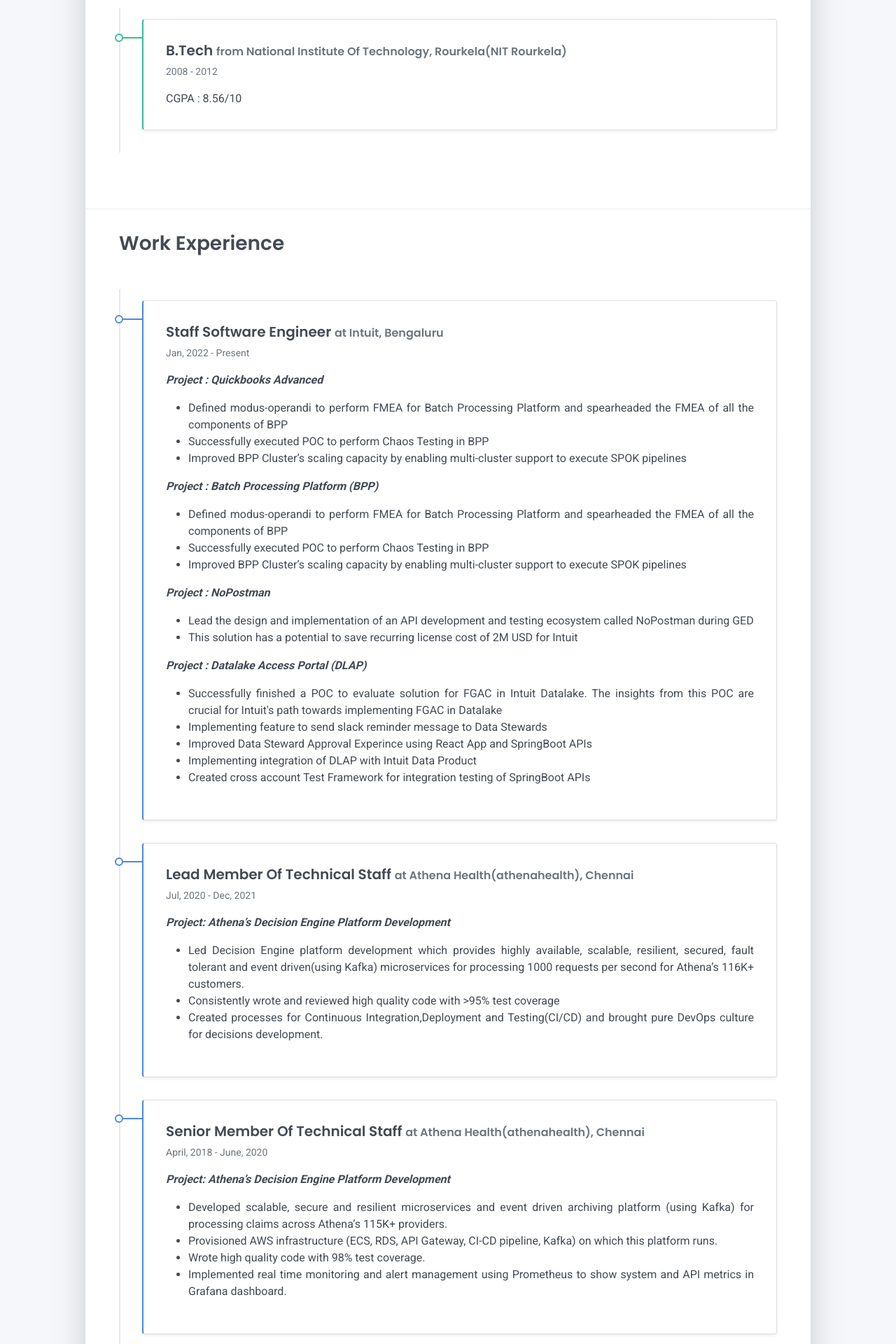
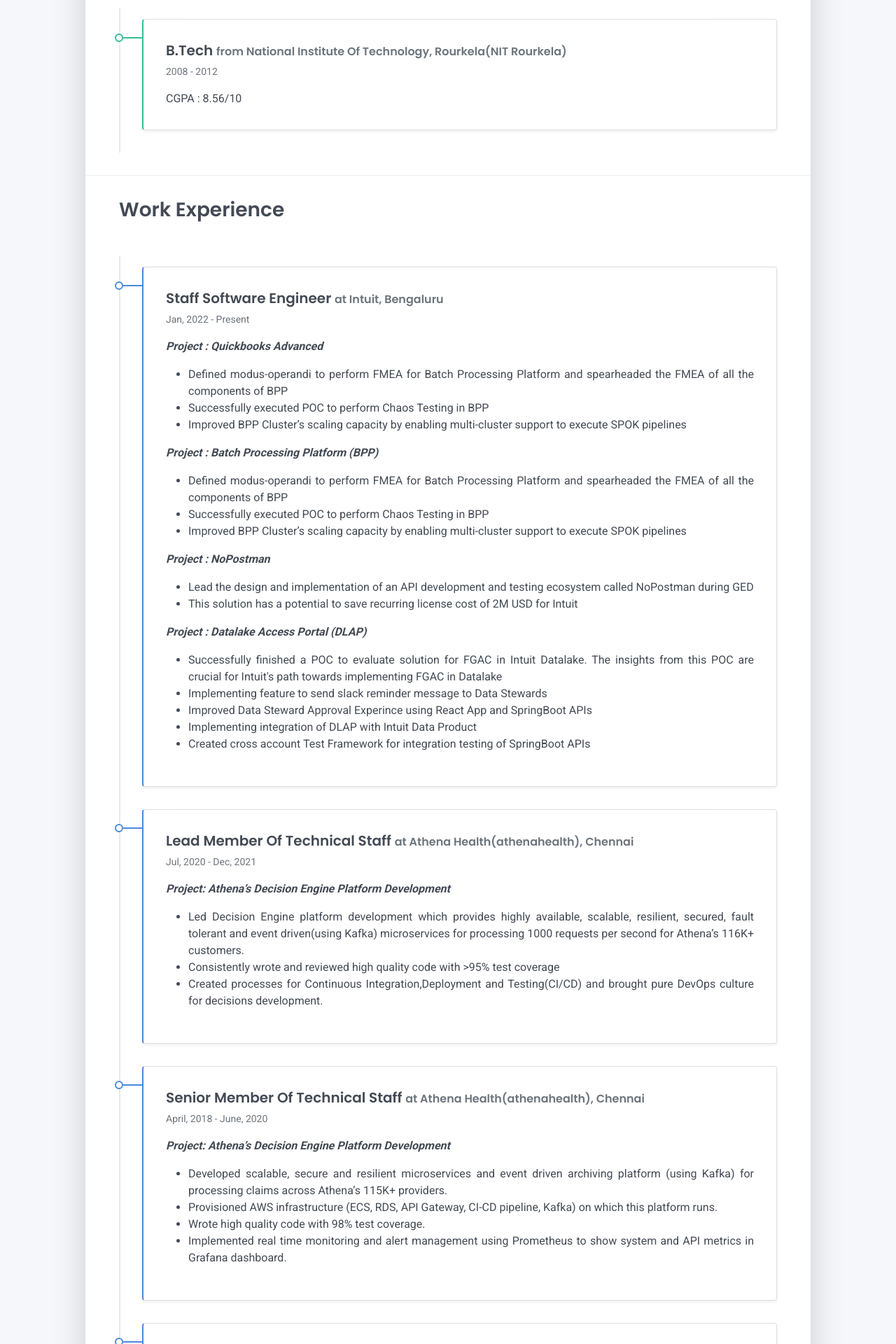
Before and after one commit to anandkshitiz/anandkshitiz.github.io, a Jekyll site: the page built from tabs/about.md, in a window 1280 px wide. Shown: the part 1416-3336 px from the top of the page at 70% size. Built offline with Jekyll 4.4.1, drawn with Linux system fonts in a browser that asks for light colours.

```diff
--- a/_layouts/resume.html
+++ b/_layouts/resume.html
@@ -106,7 +106,7 @@
           {% include_relative about/content/skills-tools.html %}
         </div>
         <hr class="d-print-none" />
-        <div class="education-section px-3 px-lg-4 pb-4">
+        <div class="education-section px-3 px-lg-4">
           {% include_relative about/content/education-section.html %}
         </div>
         <hr class="d-print-none" />
```
